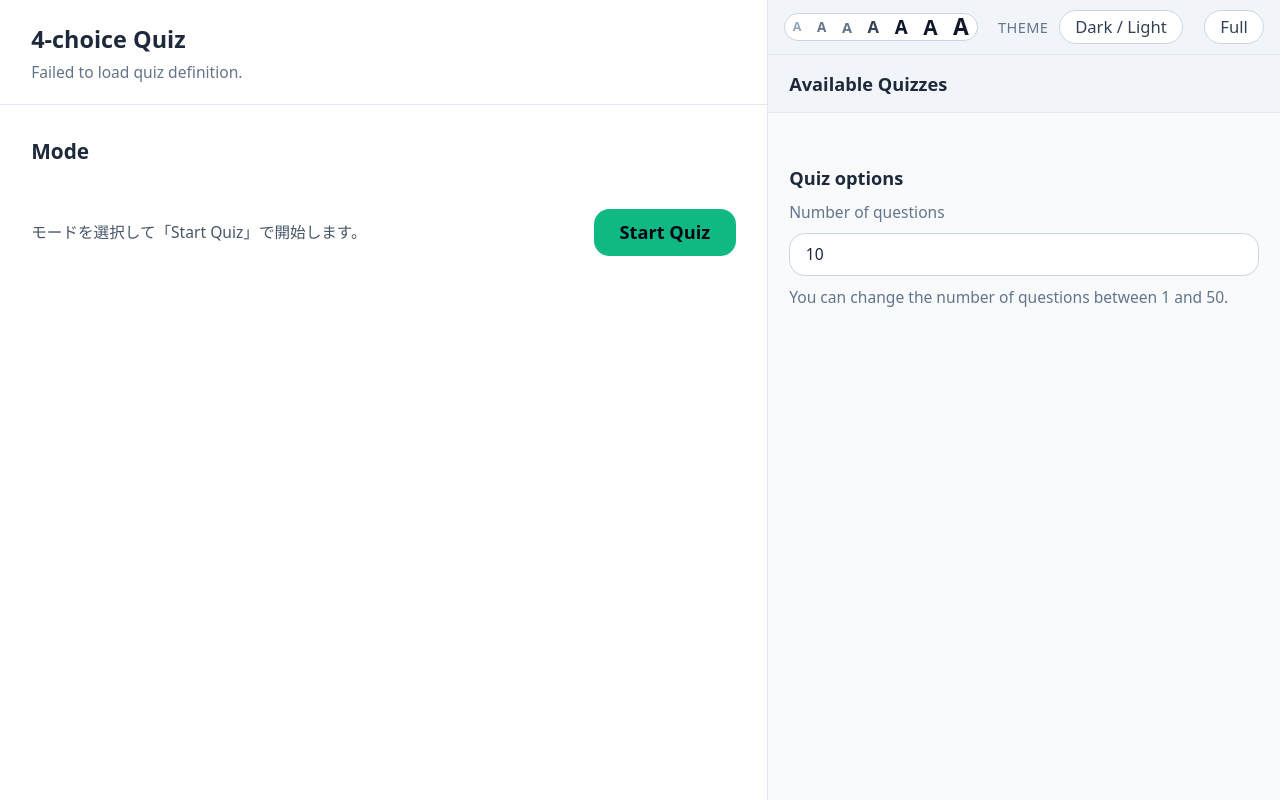
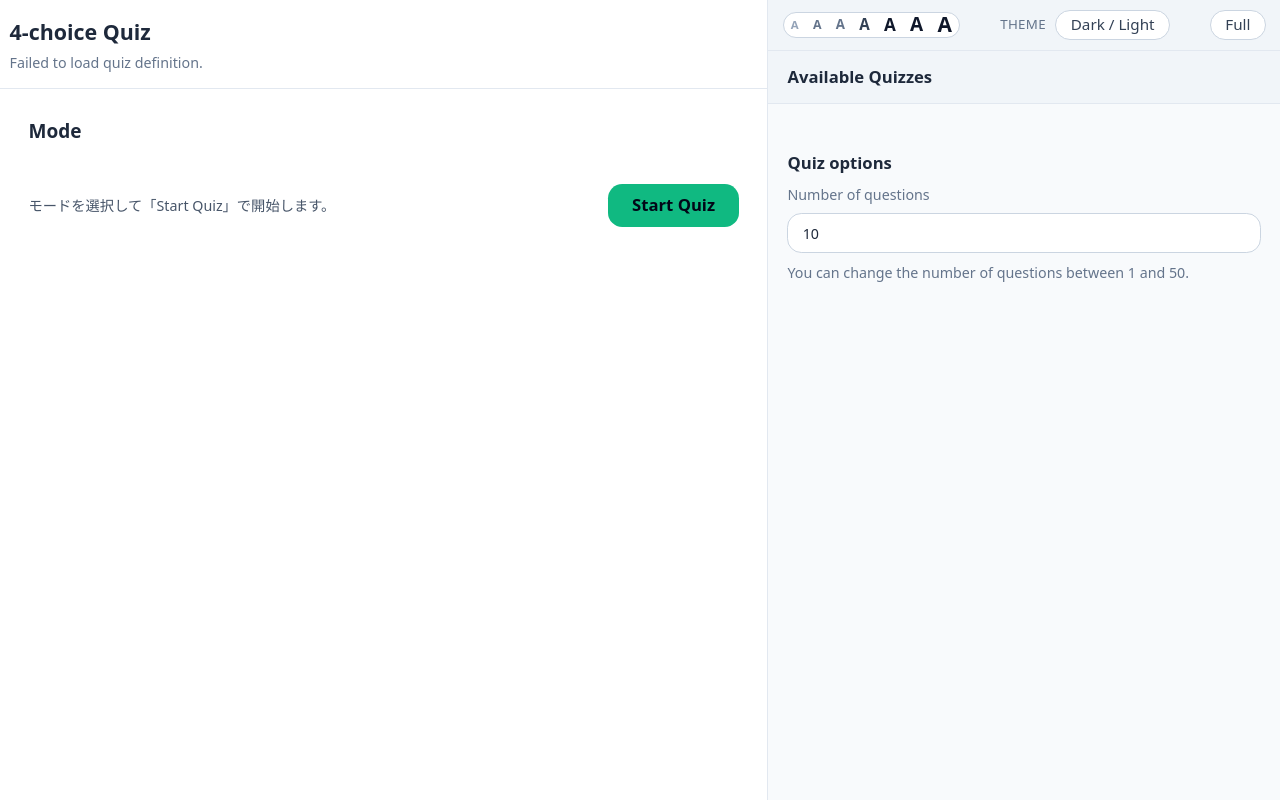
Before and after one commit to bem130/quiz, a PHP site: page /index.html in a window 1280 px wide. Run offline with PHP 8.4, Linux system fonts and the light colour scheme; data that the repository does not hold is empty; some libraries are stand-ins or nearby versions.

Commit message:
スタイル調整

```diff
--- a/css/app.css
+++ b/css/app.css
@@ -16,7 +16,7 @@
 
 /* 画面サイズ + ユーザ設定スケールでフォントサイズを決める */
 html {
-    font-size: calc((1vw + 1vh) * var(--app-scale));
+    font-size: calc((1.5vw + 1vh)* 0.7 * var(--app-scale));
 }
 
 /* 全体設定 */
--- a/index.html
+++ b/index.html
@@ -38,7 +38,7 @@
         <!-- 左: メインエリア（メニュー or クイズ） -->
         <main class="main-panel bg-white dark:bg-slate-850 flex flex-col transition-colors duration-300">
             <!-- 共通ヘッダ -->
-            <header class="px-6 py-4 border-b border-slate-200 dark:border-slate-700 bg-white/90 dark:bg-slate-850/90 flex items-center justify-between transition-colors duration-300">
+            <header class="px-[0.5rem] py-[0.8rem] border-b border-slate-200 dark:border-slate-700 bg-white/90 dark:bg-slate-850/90 flex items-center justify-between transition-colors duration-300">
                 <div>
                     <h1 id="app-title" class="text-lg font-semibold">4-choice Quiz</h1>
                     <p id="app-description" class="text-xs text-slate-500 dark:text-slate-400 mt-1">
@@ -75,7 +75,7 @@
             <!-- メイン: クイズ画面 -->
             <section id="main-quiz" class="hidden flex-1 overflow-y-auto flex flex-col">
 
-                <div id="question-view" class="flex-1 overflow-y-auto p-6 flex flex-col">
+                <div id="question-view" class="flex-1 overflow-y-auto p-[0.9rem] flex flex-col">
                     <!-- 内側ラッパーを flex-1 + flex-col にする -->
                     <div class="max-w-4xl w-full mx-auto flex-1 flex flex-col space-y-4">
                         <div id="question-text" class="text-base leading-relaxed space-y-2">
@@ -135,7 +135,7 @@
                 </div>
 
                 <!-- Bottom bar: interrupt / progress / score / timer / next -->
-                <footer class="px-6 py-3 border-t border-slate-200 dark:border-slate-700 flex items-center gap-4 text-xs transition-colors duration-300">
+                <footer class="px-[0.5rem] py-[0.3rem] border-t border-slate-200 dark:border-slate-700 flex items-center gap-4 text-xs transition-colors duration-300">
                     <!-- Interrupt button -->
                     <button
                         id="interrupt-button"
@@ -149,7 +149,7 @@
                             transition-colors
                             hidden"
                     >
-                        中断して結果へ
+                        Retire
                     </button>
 
                     <!-- Center status: Progress + Score + Timer -->
--- a/js/quiz-renderer.js
+++ b/js/quiz-renderer.js
@@ -161,7 +161,7 @@
         'bg-white dark:bg-slate-900 text-slate-800 dark:text-slate-100',
         'hover:border-emerald-400 hover:bg-slate-100 dark:hover:bg-slate-800',
         'focus:outline-none focus-visible:ring-2 focus-visible:ring-emerald-500',
-        'text-sm leading-relaxed',
+        'text-base leading-relaxed',
         'transition-colors'
     ].join(' ');
 
```
